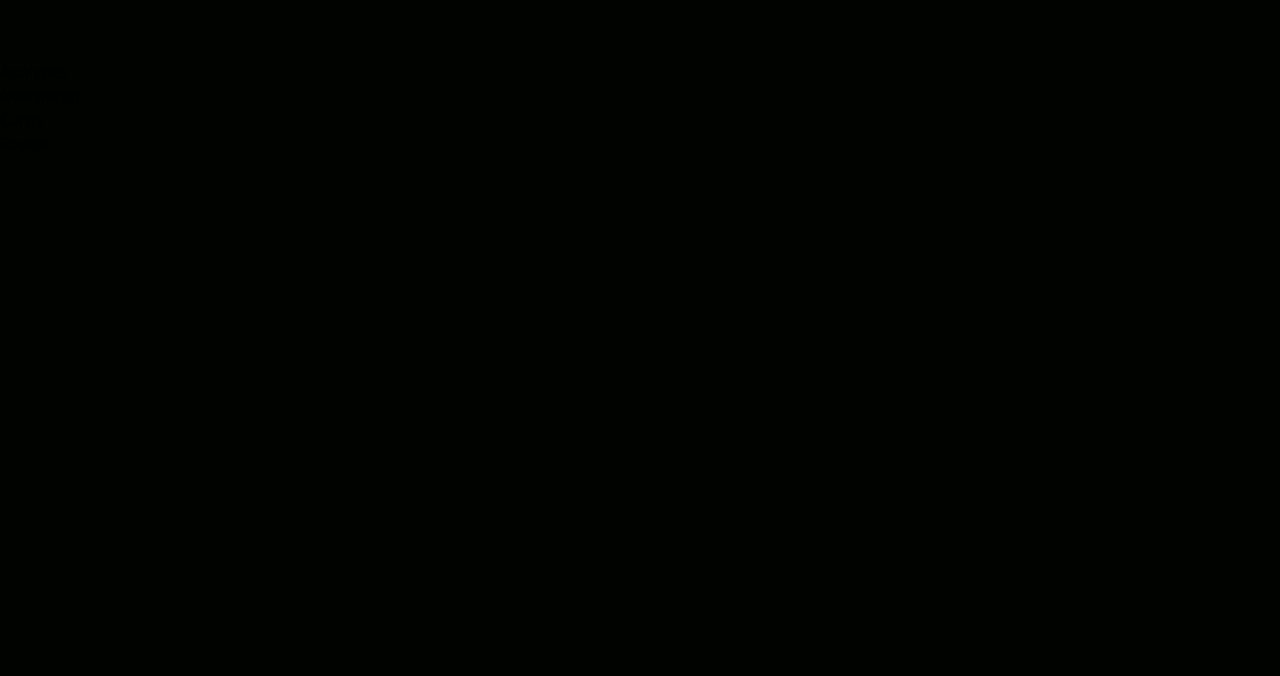
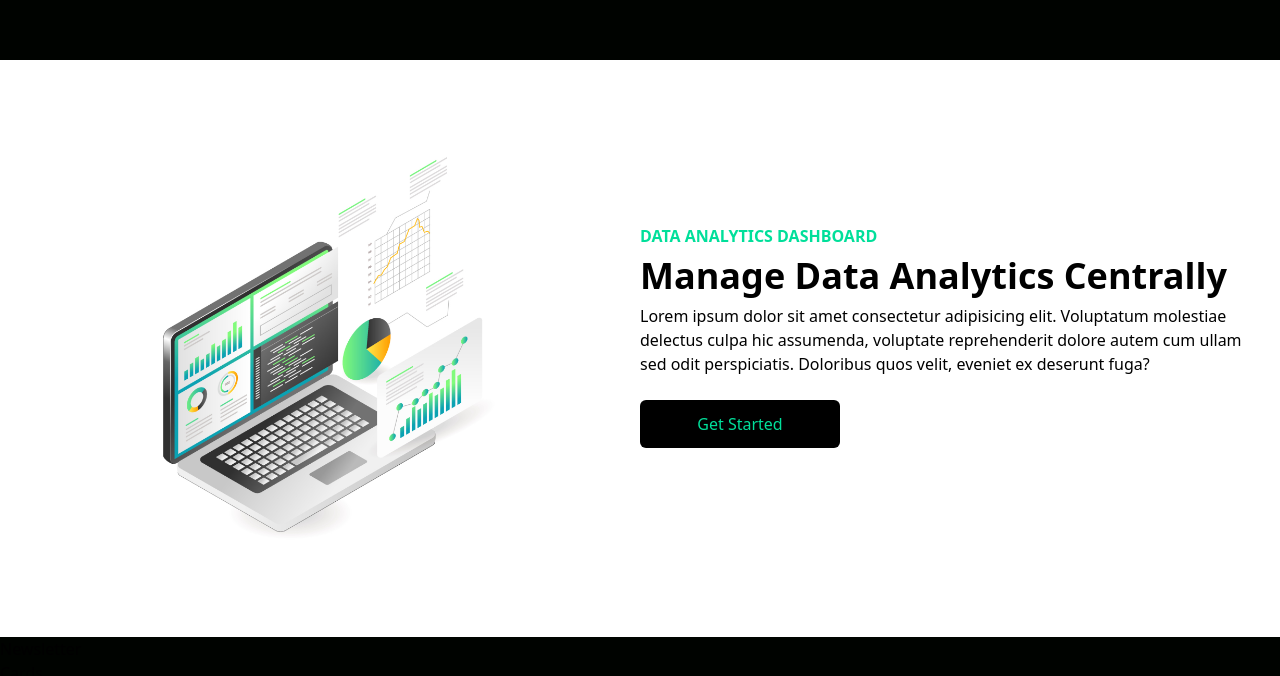
Before and after one commit to ylmgrbzz/Data-Finance-App-React-TailwindCss, a React (Create React App) app: page / in a window 1280 px wide. Shown: the part 836-1512 px from the top of the page. Before the commit the page ends 992 px from the top, so only its background shows below. Built offline with nearby package versions, Linux system fonts and the light colour scheme.

Commit message:
Add data analytics dashboard to Analytics component

```diff
--- a/src/components/Analytics.jsx
+++ b/src/components/Analytics.jsx
@@ -1,7 +1,29 @@
 import React from "react";
+import Laptop from "../assets/laptop.jpg";
 
 const Analytics = () => {
-  return <div>Analytics</div>;
+  return (
+    <div className="w-full bg-white py-16 px-4">
+      <div className="max-w-[1240px] mx-auto grid md:grid-cols-2">
+        <img className="w-[500px] mx-auto my-4" src={Laptop} alt="/" />
+        <div className="flex flex-col justify-center">
+          <p className="text-[#00df9a] font-bold ">DATA ANALYTICS DASHBOARD</p>
+          <h1 className="md:text-4xl sm:text-3xl text-2xl font-bold py-2">
+            Manage Data Analytics Centrally
+          </h1>
+          <p>
+            Lorem ipsum dolor sit amet consectetur adipisicing elit. Voluptatum
+            molestiae delectus culpa hic assumenda, voluptate reprehenderit
+            dolore autem cum ullam sed odit perspiciatis. Doloribus quos velit,
+            eveniet ex deserunt fuga?
+          </p>
+          <button className="bg-black text-[#00df9a] w-[200px] rounded-md font-medium my-6 mx-auto md:mx-0 py-3">
+            Get Started
+          </button>
+        </div>
+      </div>
+    </div>
+  );
 };
 
 export default Analytics;
```
